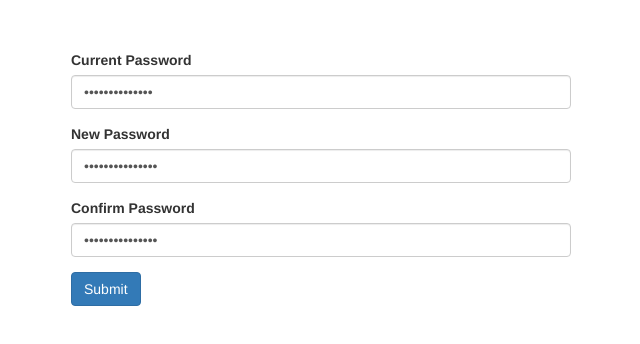
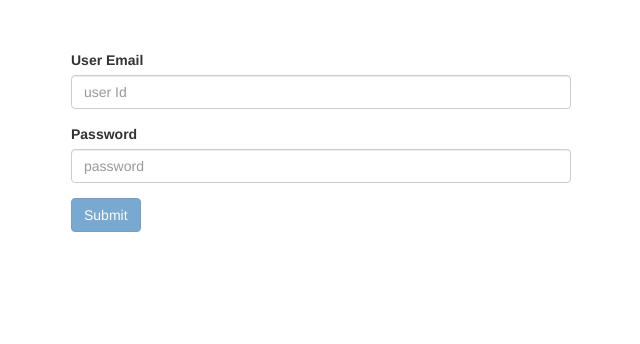
Before and after one commit to KhadijaAmmar/LoginApp, an Angular app: page /login in a window 1280 px wide. Shown: the top 344 px of the page, without its empty margins (319-959 px from the left). Built offline with nearby package versions, Linux system fonts and the light colour scheme.

Commit message:
validation implementation

```diff
--- a/src/app/login/login.component.css
+++ b/src/app/login/login.component.css
@@ -26,3 +26,7 @@ transition: .3s ease all;
     margin: 50px auto;
     width: 500px;
 }
+
+input.ng-invalid.ng-touched{
+    border: 1px solid #ff0000;
+}
--- a/src/app/login/login.component.html
+++ b/src/app/login/login.component.html
@@ -3,21 +3,32 @@
 		<div class="col-sm-12">
 		    <div class="login-center">
 
-
-		    <label>Current Password</label>
-		    <div class="form-group pass_show">
-                <input type="password" value="faisalkhan@123" class="form-control" placeholder="Current Password">
+        <form (ngSubmit)="loginUser(f)" #f="ngForm">
+		    <label>User Email</label>
+		    <div class="form-group">
+                <input type="text"
+                class="form-control"
+                placeholder="user Id"
+                name="userid"
+                ngModel
+                required
+                email>
             </div>
-		       <label>New Password</label>
-            <div class="form-group pass_show">
-                <input type="password" value="faisal.khan@123" class="form-control" placeholder="New Password">
-            </div>
-		       <label>Confirm Password</label>
-            <div class="form-group pass_show">
-                <input type="password" value="faisal.khan@123" class="form-control" placeholder="Confirm Password">
+		       <label>Password</label>
+            <div class="form-group">
+                <input
+                  type="password"
+                  class="form-control"
+                  placeholder="password"
+                  name="password"
+                  ngModel
+                  required>
             </div>
 
-            <button class="btn btn-primary">Submit</button>
+            <button class="btn btn-primary"
+            type="submit"
+            [disabled]="!f.valid">Submit</button>
+          </form>
           </div>
 		</div>
 	</div>
--- a/src/app/login/login.component.ts
+++ b/src/app/login/login.component.ts
@@ -1,4 +1,5 @@
-import { Component, OnInit } from '@angular/core';
+import { Component, OnInit, ElementRef } from '@angular/core';
+import { Form } from '@angular/forms';
 
 @Component({
   selector: 'app-login',
@@ -11,5 +12,9 @@ export class LoginComponent implements OnInit {
 
   ngOnInit() {
   }
+  loginUser(form:ElementRef){
+    console.log(form);
+    //console.log(form.value.password);
+  }
 
 }
```
